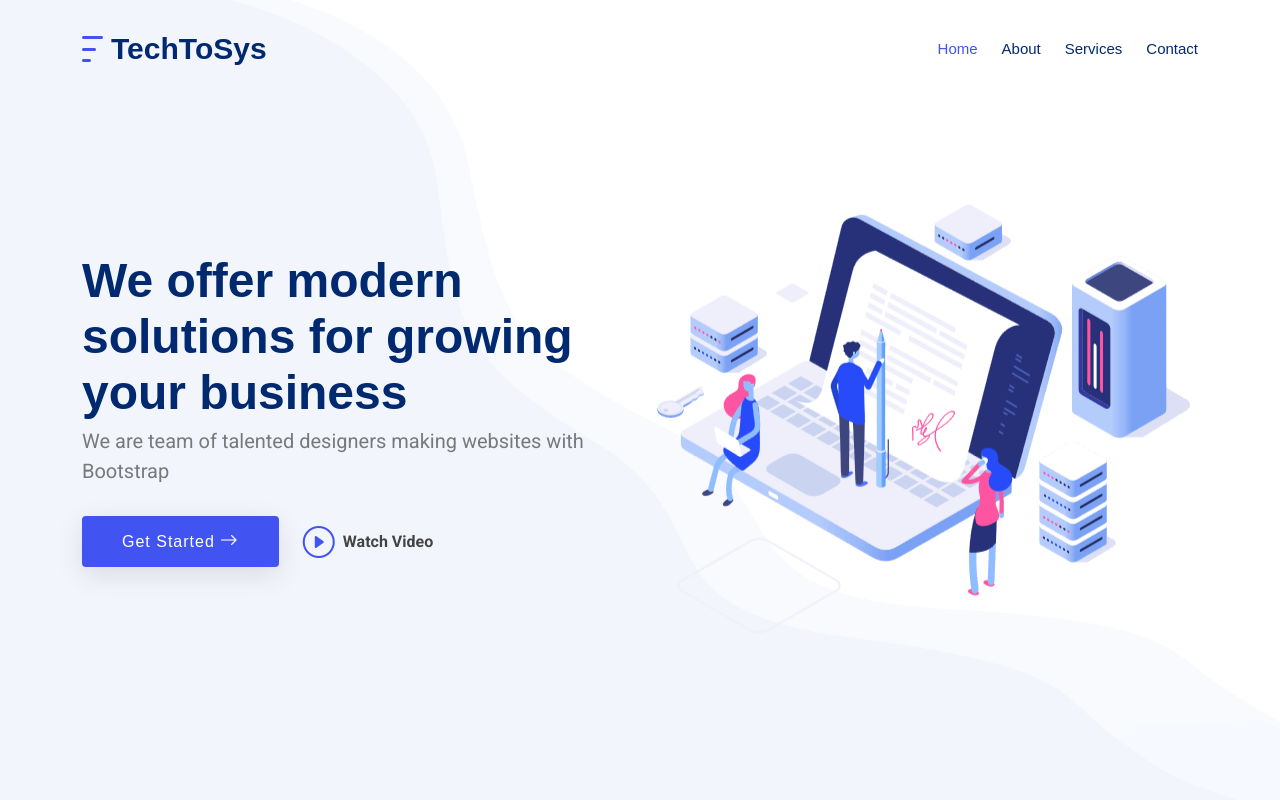
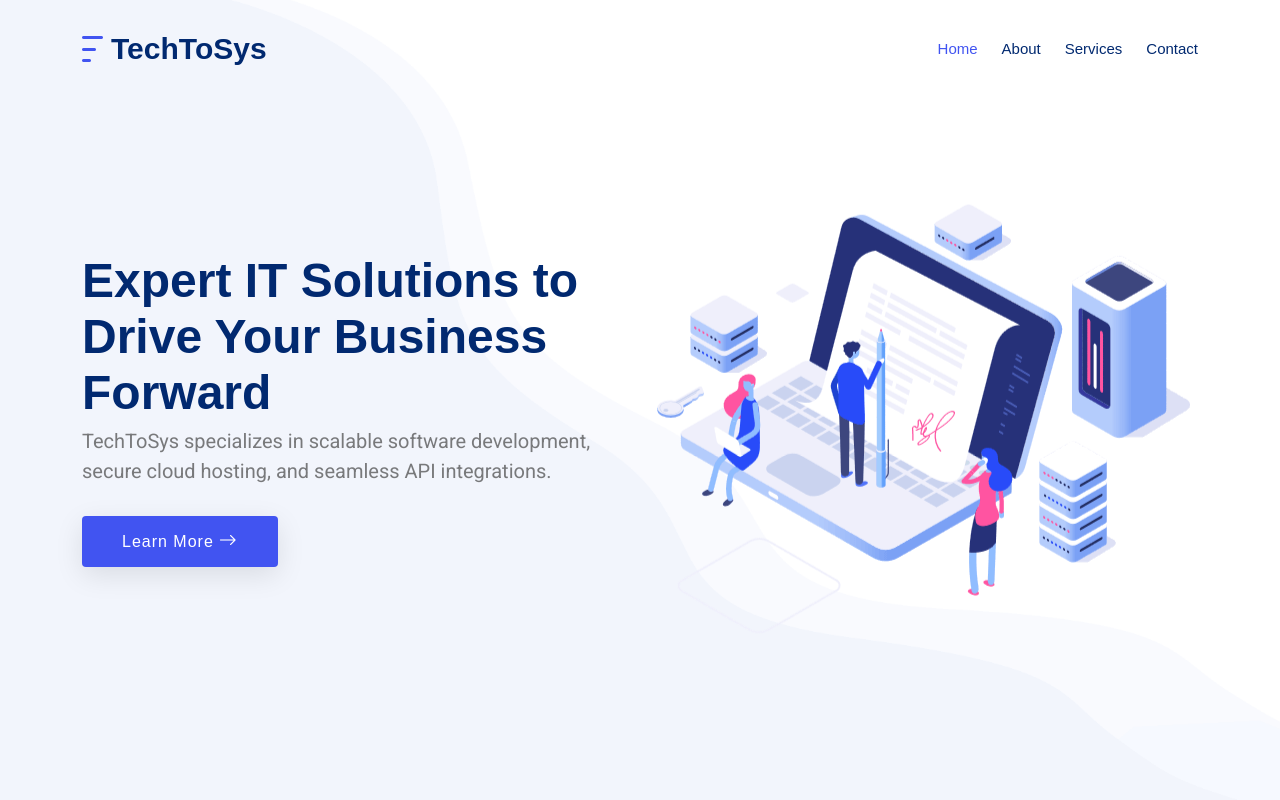
Before and after one commit to shailendrachaharwork/TechToSys, a plain HTML site: page index.html in a window 1280 px wide. Shown: the top 800 px of the page. Drawn offline with Linux system fonts and the light colour scheme.

Commit message:
update index

```diff
--- a/index.html
+++ b/index.html
@@ -58,11 +58,11 @@
         <div class="container">
             <div class="row gy-4">
                 <div class="col-lg-6 order-2 order-lg-1 d-flex flex-column justify-content-center">
-                    <h1 data-aos="fade-up">We offer modern solutions for growing your business</h1>
-                    <p data-aos="fade-up" data-aos-delay="100">We are team of talented designers making websites with Bootstrap</p>
+                    <h1 data-aos="fade-up">Expert IT Solutions to Drive Your Business Forward</h1>
+                    <p data-aos="fade-up" data-aos-delay="100">TechToSys specializes in scalable software development, secure cloud hosting, and seamless API integrations.</p>
                     <div class="d-flex flex-column flex-md-row" data-aos="fade-up" data-aos-delay="200">
-                        <a href="#about" class="btn-get-started">Get Started <i class="bi bi-arrow-right"></i></a>
-                        <a href="https://www.youtube.com/watch?v=Y7f98aduVJ8" class="glightbox btn-watch-video d-flex align-items-center justify-content-center ms-0 ms-md-4 mt-4 mt-md-0"><i class="bi bi-play-circle"></i><span>Watch Video</span></a>
+                        <a href="#about" class="btn-get-started">Learn More <i class="bi bi-arrow-right"></i></a>
+
                     </div>
                 </div>
                 <div class="col-lg-6 order-1 order-lg-2 hero-img" data-aos="zoom-out">
```
